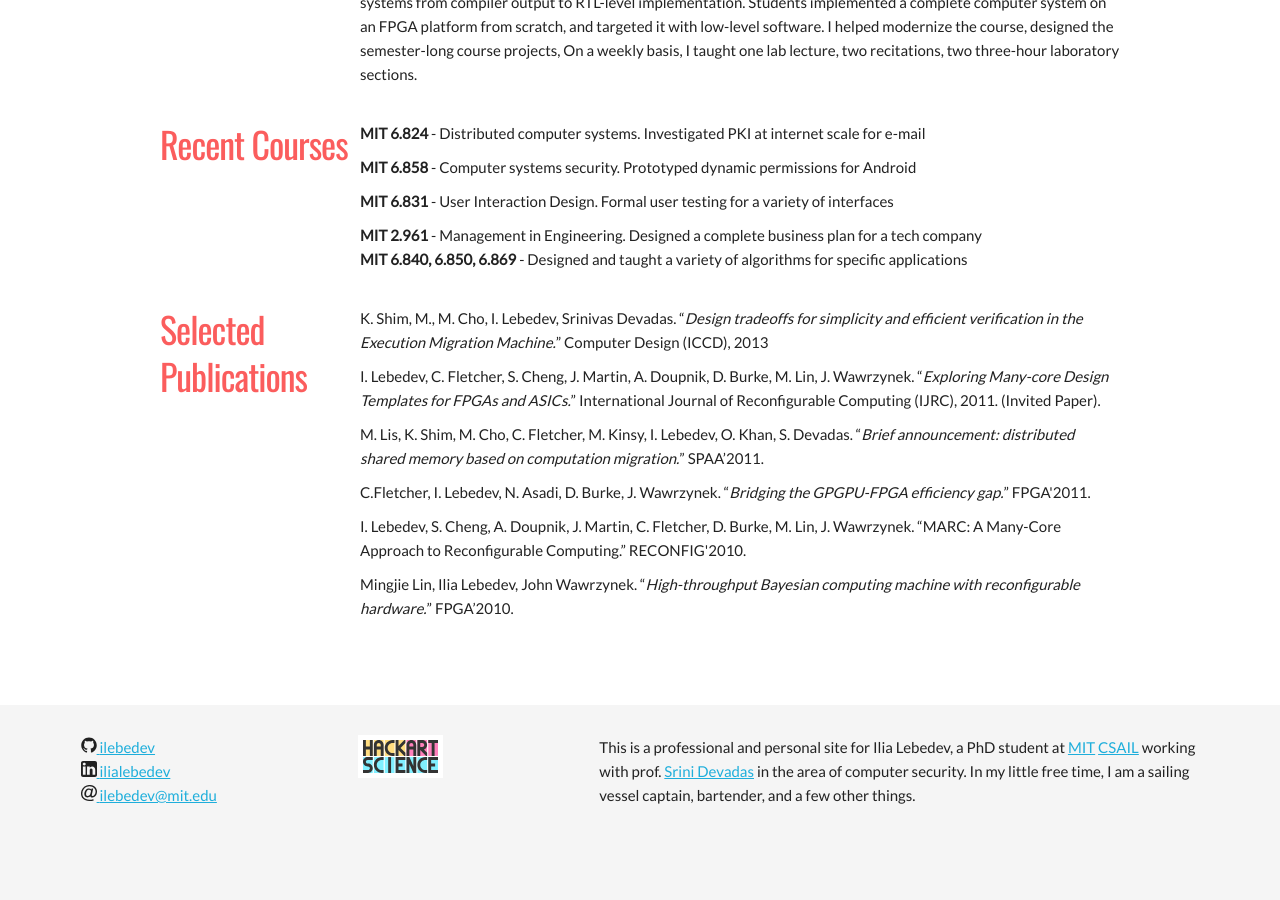
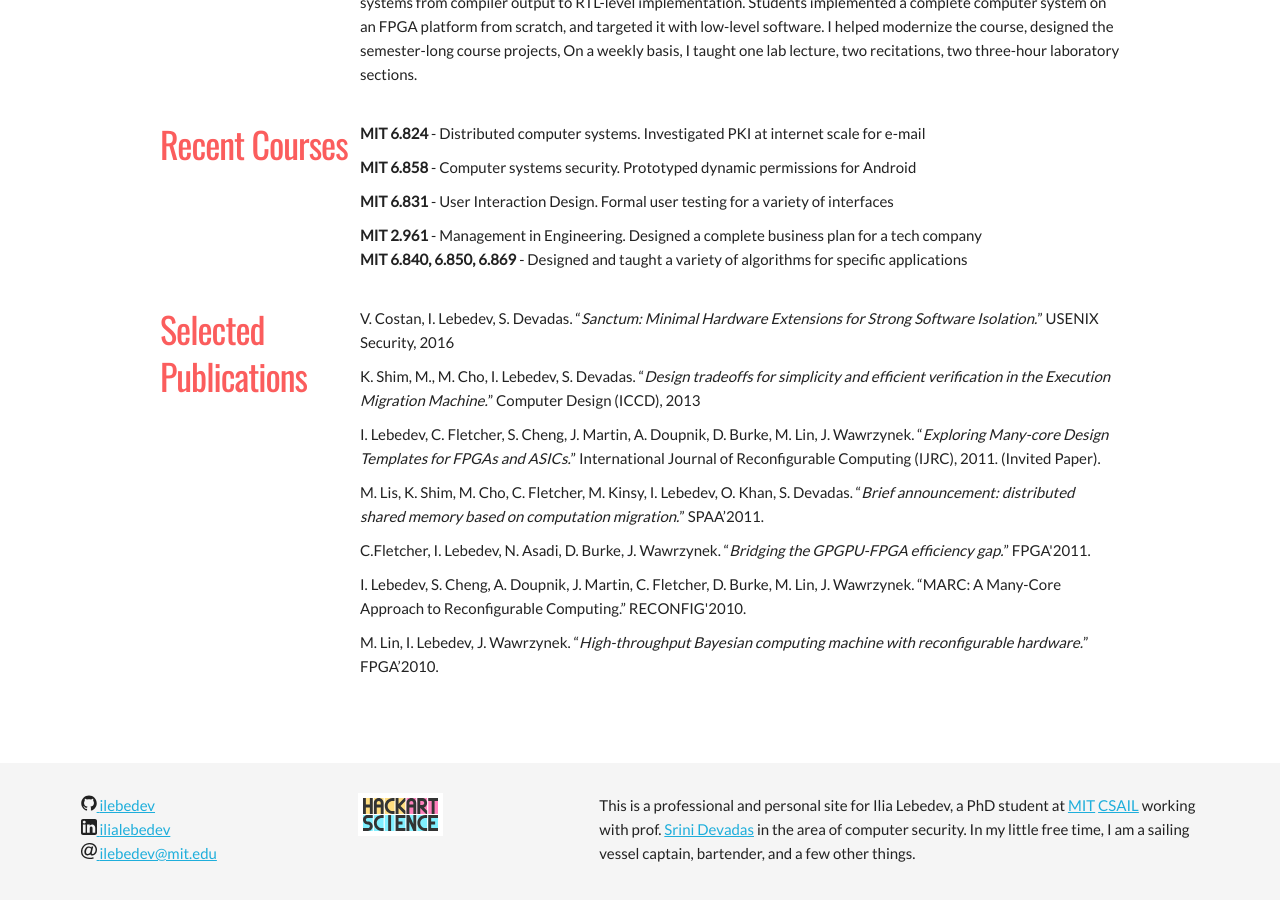
Before and after one commit to ilebedev/ilebedev.github.io, a Jekyll site: the page built from resume.html, in a window 1280 px wide and 900 px high, scrolled down 2194 px. Built offline with Jekyll 4.4.1, drawn with Linux system fonts in a browser that asks for light colours; before the commit the page ends 3036 px from its top, so only the background shows below that.

Commit message:
added usenix security paper

```diff
--- a/resume.html
+++ b/resume.html
@@ -191,7 +191,13 @@ Prof of record: Ron Rivest.
   <h3 class="side-by-side-heading">Selected Publications</h3>
   <ul>
     <li>
-      K. Shim, M., M. Cho, I. Lebedev, Srinivas Devadas.
+      V. Costan, I. Lebedev, S. Devadas.
+      “<i>Sanctum: Minimal Hardware Extensions for Strong Software Isolation.</i>”
+      USENIX Security, 2016
+    </li>
+
+    <li>
+      K. Shim, M., M. Cho, I. Lebedev, S. Devadas.
       “<i>Design tradeoffs for simplicity and efficient verification in the Execution Migration Machine.</i>”
       Computer Design (ICCD), 2013
     </li>
@@ -221,7 +227,7 @@ Prof of record: Ron Rivest.
     </li>
 
     <li>
-      Mingjie Lin, Ilia Lebedev, John Wawrzynek.
+      M. Lin, I. Lebedev, J. Wawrzynek.
       “<i>High-throughput Bayesian computing machine with reconfigurable hardware.</i>”
       FPGA’2010.
     </li>
```
